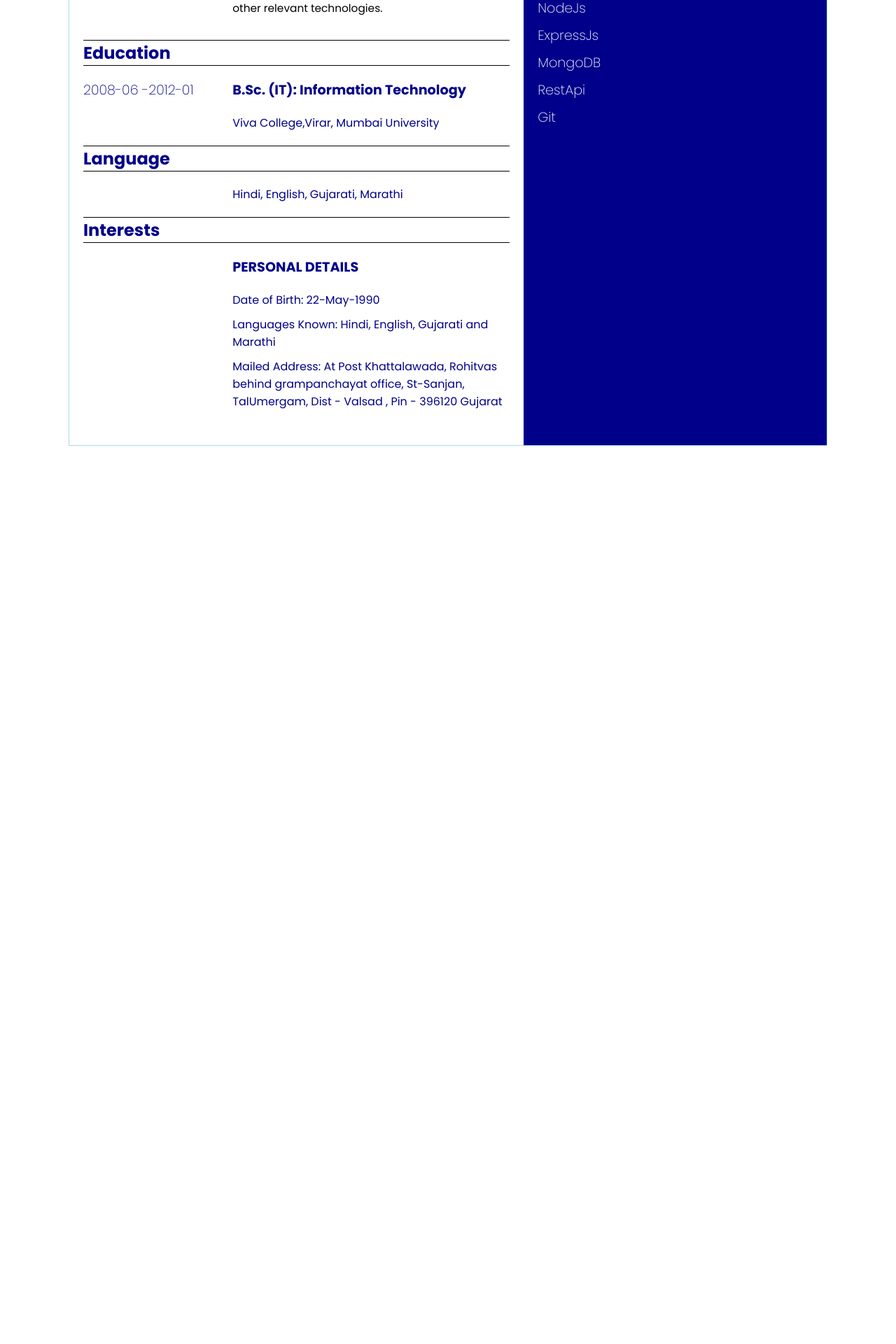
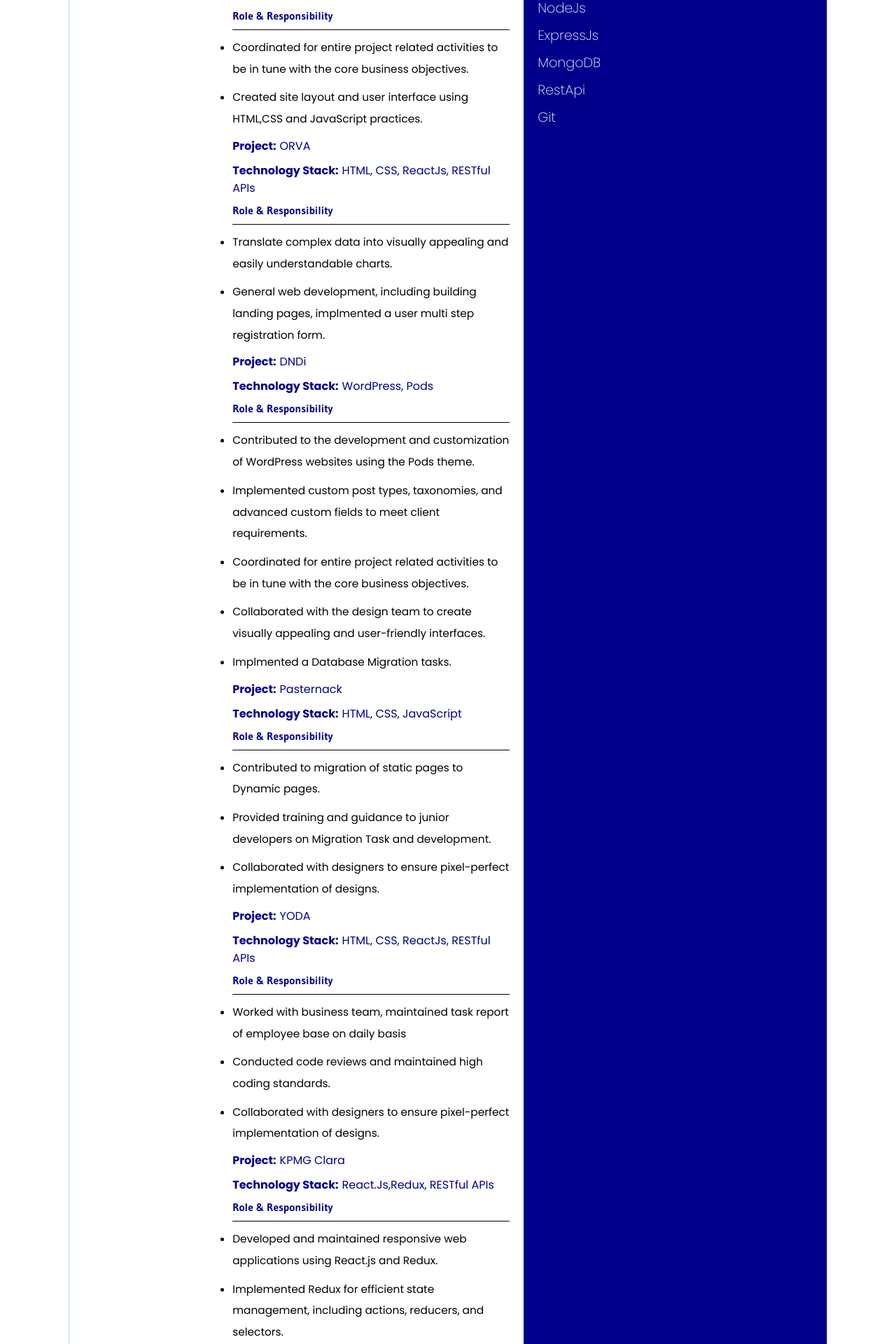
Before and after one commit to anilkapse1/aboutme, a React (Vite) app: page / in a window 1280 px wide. Shown: the part 840-2760 px from the top of the page at 70% size. Before the commit the page ends 1477 px from the top, so only its background shows below. Built offline with nearby package versions, Linux system fonts and the light colour scheme.

Commit message:
added a project with details information

```diff
--- a/src/App.jsx
+++ b/src/App.jsx
@@ -56,6 +56,19 @@ const App = () => {
                 h2 {
                   border: none;
                   font-size: 1.5vw;
+                }
+                h3{
+                  font-size: 1.2vw;
+                  font-weight:bold;
+                  padding: 10px 0px;
+                  border-bottom: 1px solid black;
+                }
+                h4{
+                  margin-top:10px;
+                  span{
+                    font-weight:normal;
+                    padding-left:5px;
+                  }
                 }
                 span {
                 }
@@ -138,14 +151,20 @@ const App = () => {
                 <div className="work_history_right_section">
                   <h2>Web Developer</h2>
                   <span>GCI NETWORK PVT LTD, Malad, Maharashtra</span>
+
+                  <h4>Project:<span>GCI Dashboard</span></h4>
+                  <h3>Role & Responsibility</h3>
                   <ul>
                     <li>
                       Designed, implemented and monitored web pages and sites
                       for continuous improvement.
                     </li>
                     <li>
-                      Created site layout and user interface using HTML and CSS
+                      Created site layout and user interface using HTML,CSS and JavaScript
                       practices.
+                    </li>
+                    <li>
+                    Translate complex data into visually appealing and easily understandable charts.
                     </li>
                   </ul>
                 </div>
@@ -156,22 +175,114 @@ const App = () => {
                 <div className="work_history_right_section">
                   <h2>Senior UI Developer</h2>
                   <span>ORION INNOVATION, POWAI, Mumbai, Maharashtra</span>
+                  <h4>Project:<span>Thomas Net</span></h4>
+                  <h4>Technology Stack:<span>HTML, CSS, JavaScript, BootStrap</span></h4>
+                  <h3>Role & Responsibility</h3>
                   <ul>
-                    <li>Managed complete code performance.</li>
                     <li>
                       Coordinated for entire project related activities to be in
-                      tune with the core business objectives
+                      tune with the core business objectives.
                     </li>
                     <li>
-                      Analyzed the project requirement for further proceeding as
-                      well as delivered and implemented the project as per
-                      scheduled milestones.
+                      Created site layout and user interface using HTML,CSS and JavaScript
+                      practices.
+                    </li>
+                  </ul>
+                  <h4>Project:<span>ORVA</span></h4>
+                  <h4>Technology Stack:<span>HTML, CSS, ReactJs, RESTful APIs</span></h4>
+                  <h3>Role & Responsibility</h3>
+                  <ul>
+                    <li>
+                      Translate complex data into visually appealing and easily understandable charts.
+                    </li>
+                    <li>General web development, including building landing pages, implmented a user multi step registration form.</li>
+                  </ul>
+
+                  <h4>Project:<span>DNDi</span></h4>
+                  <h4>Technology Stack:<span>WordPress, Pods</span></h4>
+                  <h3>Role & Responsibility</h3>
+                  <ul>
+                    <li>
+                    Contributed to the development and customization of WordPress websites using the Pods theme.
                     </li>
                     <li>
-                      Developing React applications with Redux and other
-                      relevant technologies.
+                    Implemented custom post types, taxonomies, and advanced custom fields to meet client requirements.
+                    </li>
+                    <li>
+                      Coordinated for entire project related activities to be in
+                      tune with the core business objectives.
+                    </li>
+                    <li>
+                    Collaborated with the design team to create visually appealing and user-friendly interfaces.
+                    </li>
+                    <li>Implmented a Database Migration tasks.</li>
+                  </ul>
+
+                  <h4>Project:<span>Pasternack </span></h4>
+                  <h4>Technology Stack:<span>HTML, CSS, JavaScript</span></h4>
+                  <h3>Role & Responsibility</h3>
+                  <ul>
+                    <li>
+                      Contributed to migration of static pages to Dynamic pages.
+                    </li>
+
+                    <li>
+                    Provided training and guidance to junior developers on Migration Task and development.
+                    </li>
+
+                   <li>
+                   Collaborated with designers to ensure pixel-perfect implementation of designs.
+                   </li>
+                  </ul>
+
+                  <h4>Project:<span>YODA </span></h4>
+                  <h4>Technology Stack:<span>HTML, CSS, ReactJs, RESTful APIs</span></h4>
+                  <h3>Role & Responsibility</h3>
+                  <ul>
+                    <li>Worked with business team, maintained task report of employee base on daily basis</li>
+                    <li>
+                    Conducted code reviews and maintained high coding standards.
+                    </li>
+
+                   <li>
+                   Collaborated with designers to ensure pixel-perfect implementation of designs.
+                   </li>
+                  </ul>
+
+                  <h4>Project:<span>KPMG Clara</span></h4>
+                  <h4>Technology Stack:<span>React.Js,Redux, RESTful APIs</span></h4>
+                  <h3>Role & Responsibility</h3>
+                  <ul>
+                    <li>
+                    Developed and maintained responsive web applications using React.js and Redux.
+                    </li>
+
+                    <li>
+                      Implemented Redux for efficient state management, including actions, reducers, and selectors.
+                    </li>
+                    <li>
+                    Collaborated with the design team to create visually appealing user interfaces.
                     </li>
                   </ul>
+
+                  <h4>Project:<span>BDMP</span></h4>
+                  <h4>Technology Stack:<span>React.Js,Redux, RESTful APIs</span></h4>
+                  <h3>Role & Responsibility</h3>
+                  <ul>
+                    <li>
+                    Worked closely with product managers to understand business requirements.
+                    </li>
+
+                    <li>
+                    Integrated third-party libraries and APIs to enhance application functionality.
+                    </li>
+                    <li>
+                    Collaborated with the design team to create visually appealing user interfaces.
+                    </li>
+                    <li>
+                      Troubleshot and resolved complex issues related to React and Redux.</li>
+                  </ul>
+
                 </div>
               </div>
             </div>
```
